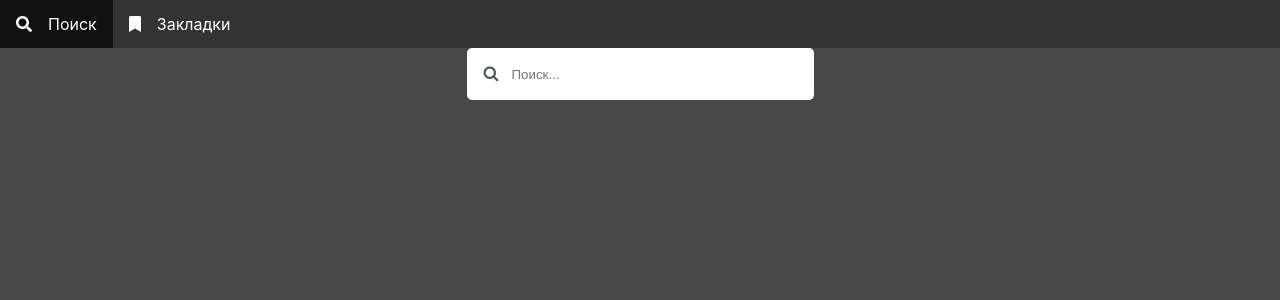
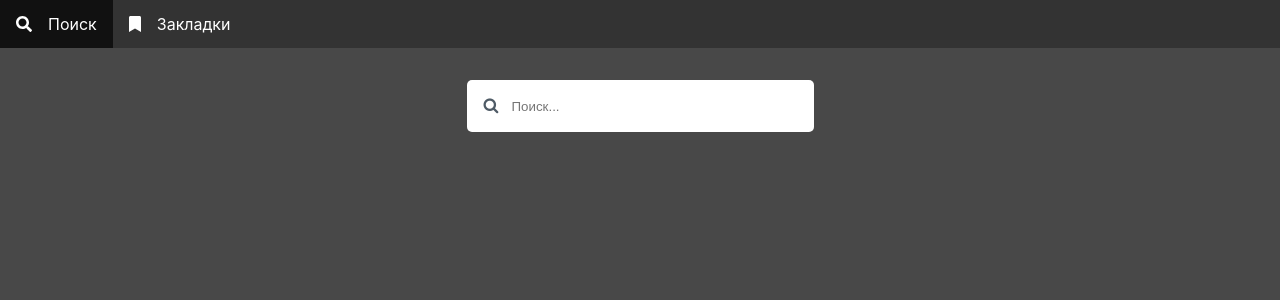
Before and after one commit to Verzevula241/YouTube_Search, a React (Create React App) app: page /search in a window 1280 px wide. Shown: the top 300 px of the page. Built offline with nearby package versions, Linux system fonts and the light colour scheme.

Commit message:
Исправления

```diff
--- a/src/Components/VideoTitle.js
+++ b/src/Components/VideoTitle.js
@@ -50,7 +50,7 @@
     }
 
     return (
-        <>
+        <div style={{marginTop:'2em'}}>
             <Search handleFormSubmit={handleSearch}/>
             <Modal show={show} data = {modalData} onClose={handleClose} update={upModal}/>
             {
@@ -70,7 +70,7 @@
             )}
             <div>{loading && <div className="c-loader"/>}</div>
             {/*<button onClick={()=>{setPageNumber(page)}}>page</button>*/}
-        </>
+        </div>
     )
 }
 
```
